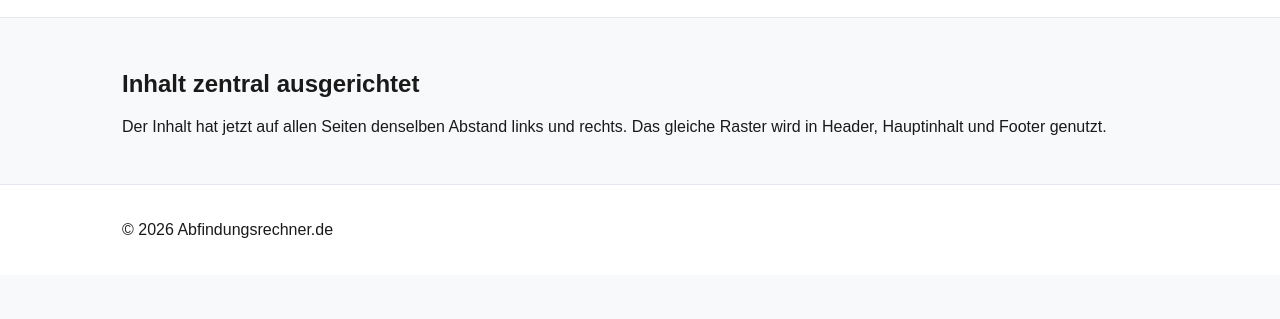
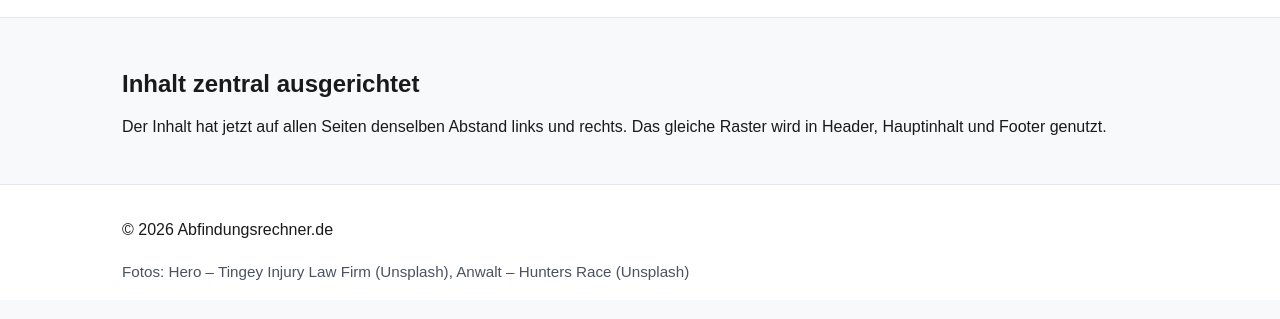
Before and after one commit to isynft/Abfindungsrechner.de, a plain HTML site: page index.html in a window 1280 px wide. Shown: the part 121-440 px from the top of the page. Drawn offline with Linux system fonts and the light colour scheme.

Commit message:
Footer-Text bereinigt und Fotocredits ergänzt

```diff
--- a/index.html
+++ b/index.html
@@ -29,8 +29,12 @@
     </main>
 
     <footer class="site-footer">
-      <div class="page-container">
+      <div class="page-container footer-content">
         <p>© 2026 Abfindungsrechner.de</p>
+        <p class="photo-credits">
+          Fotos: Hero – Tingey Injury Law Firm (Unsplash), Anwalt – Hunters Race
+          (Unsplash)
+        </p>
       </div>
     </footer>
   </body>
--- a/styles.css
+++ b/styles.css
@@ -49,3 +49,14 @@ nav a {
   border-top: 1px solid #e6e8ef;
   border-bottom: 0;
 }
+
+.footer-content {
+  display: grid;
+  gap: 8px;
+}
+
+.photo-credits {
+  margin: 0;
+  color: #4a5260;
+  font-size: 0.95rem;
+}
```
